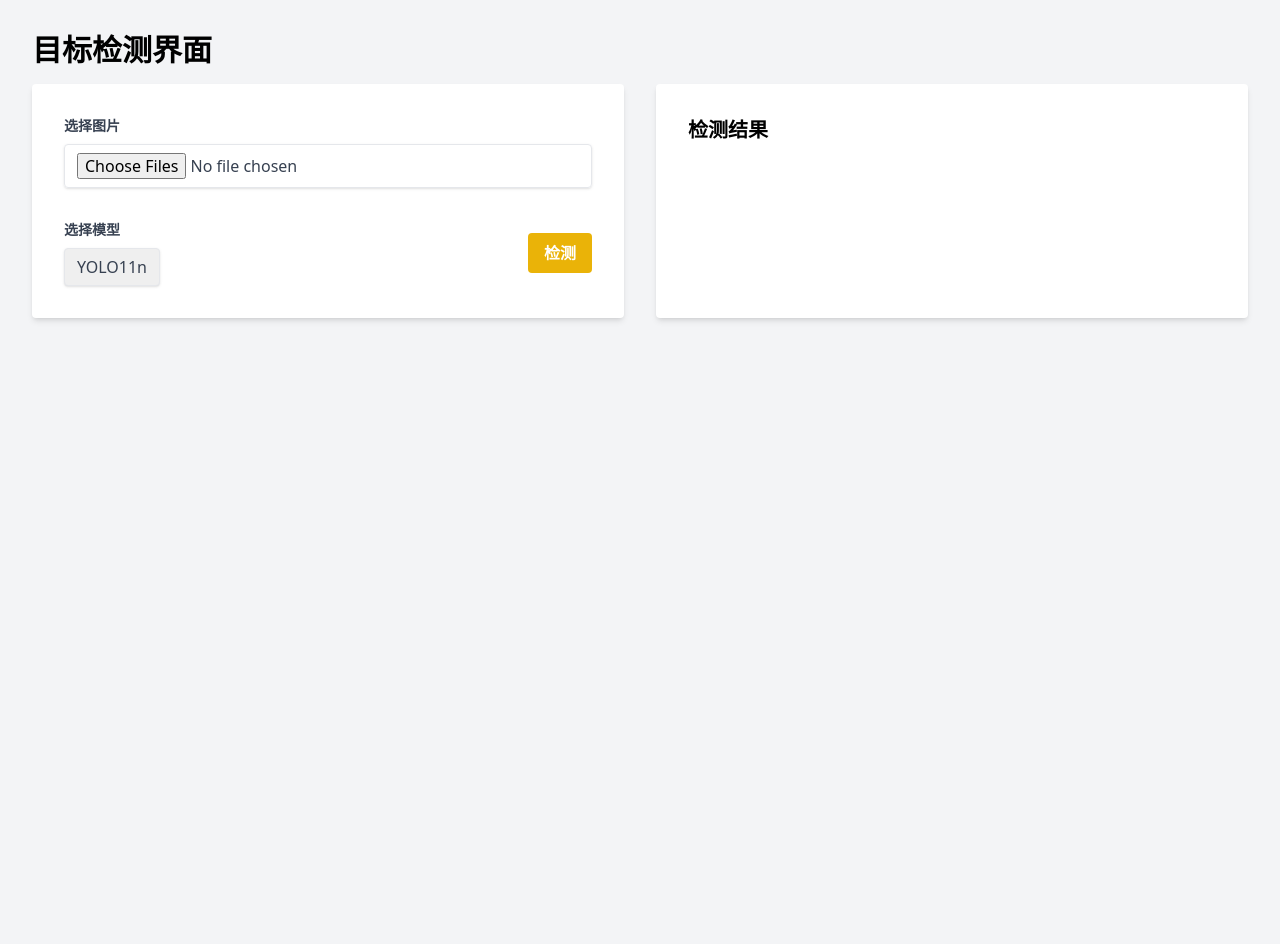
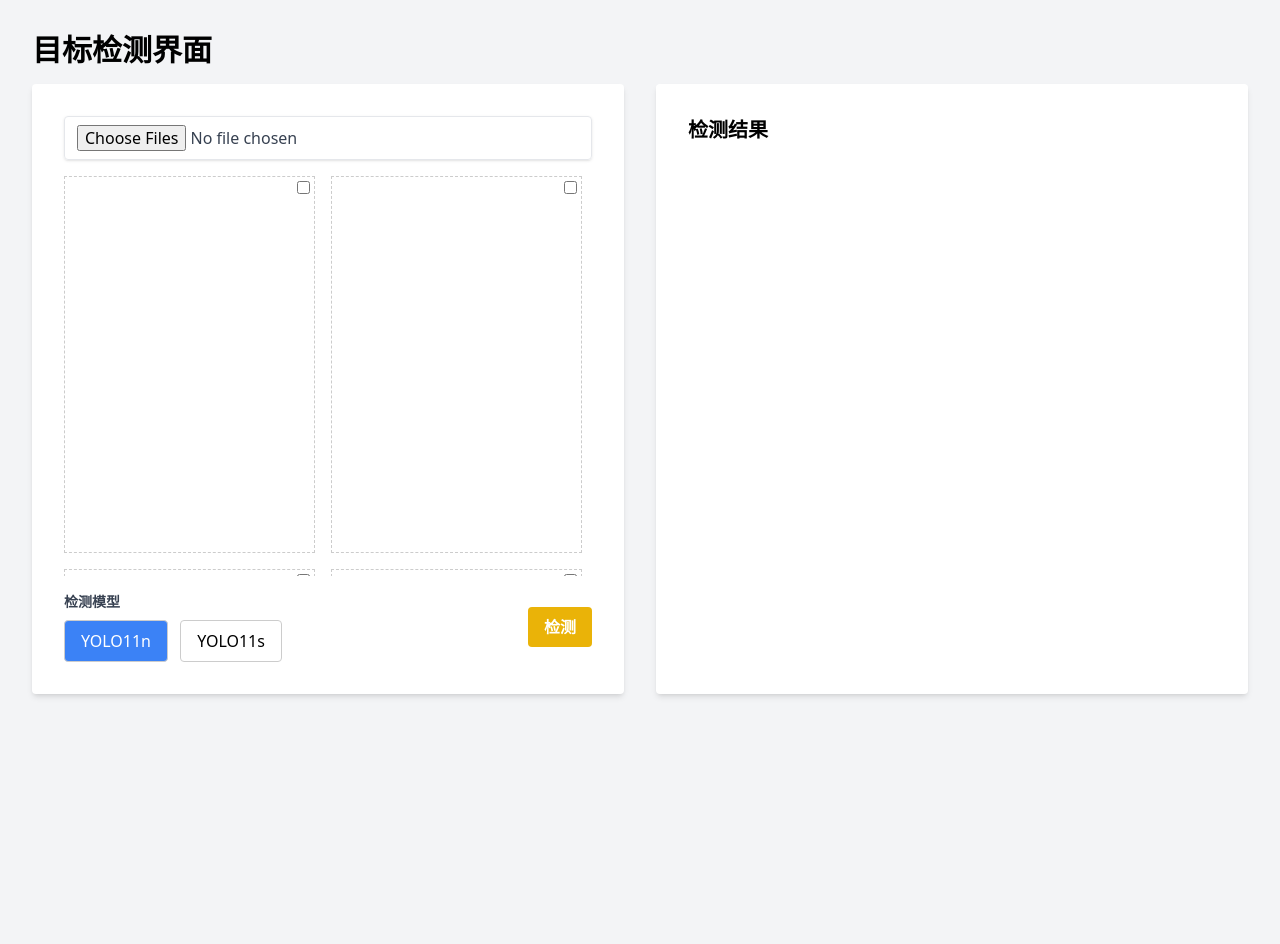
Before and after one commit to alipeach/tinker, a Flask app: page / in a window 1280 px wide. Shown: the top 944 px of the page. Run offline with Flask 3, Linux system fonts and the light colour scheme; some libraries are stand-ins or nearby versions.

Commit message:
add:目标检测第二个可用版本

```diff
--- a/flask-object-detection/templates/index.html
+++ b/flask-object-detection/templates/index.html
@@ -12,14 +12,33 @@
             display: grid;
             grid-template-columns: repeat(2, 1fr);
             gap: 1rem;
+            width: 100%;
+            min-height: 400px;
             max-height: 400px;
             overflow-y: auto;
+            /* 添加内边距，防止滚动条遮挡勾选框 */
+            padding-right: 10px;
+        }
+
+        .image-wrapper {
+            position: relative;
         }
 
         .image-container img {
             width: 100%;
             height: auto;
             object-fit: cover;
+        }
+
+        .image-placeholder {
+            border: 1px dashed #ccc;
+            aspect-ratio: 200 / 300;
+        }
+
+        .checkbox {
+            position: absolute;
+            top: 5px;
+            right: 5px;
         }
 
         .layout {
@@ -34,31 +53,47 @@
         .right {
             flex: 1;
         }
+
+        .model-item {
+            display: inline-block;
+            padding: 0.5rem 1rem;
+            border: 1px solid #ccc;
+            border-radius: 0.25rem;
+            margin-right: 0.5rem;
+            cursor: pointer;
+            transition: background-color 0.3s ease;
+        }
+
+        .model-item.selected {
+            background-color: #3b82f6;
+            color: white;
+        }
     </style>
     <script>
         let selectedFiles = [];
-        let currentImageIndex = 0;
+        let currentCheckedIndex = -1; // 初始化为 -1 表示没有选中任何图片
+        let selectedModel = 'YOLO11n';
 
         async function loadImagesOnSelect() {
             const files = document.getElementById('images').files;
             selectedFiles = [];
             for (let i = 0; i < files.length; i++) {
-                selectedFiles.push(files[i]);
+                if (files[i].type.match('image.*')) {
+                    selectedFiles.push(files[i]);
+                }
             }
-            selectedFiles = selectedFiles.slice(0, 4);
-            currentImageIndex = 0;
-            updateImageDisplay();
+            currentCheckedIndex = -1;
+            await updateImageDisplay();
         }
 
         async function detect() {
-            if (selectedFiles.length === 0) {
+            if (currentCheckedIndex === -1) {
                 alert('未选择图片');
                 return;
             }
-            const model = document.getElementById('model').value;
             const formData = new FormData();
-            formData.append('model', model);
-            formData.append('image', selectedFiles[currentImageIndex]);
+            formData.append('model', selectedModel);
+            formData.append('image', selectedFiles[currentCheckedIndex]);
             const response = await fetch('/detect', {
                 method: 'POST',
                 body: formData
@@ -71,23 +106,95 @@
         async function updateImageDisplay() {
             const imageContainer = document.getElementById('image-container');
             imageContainer.innerHTML = '';
-            selectedFiles.forEach((file, index) => {
-                const reader = new FileReader();
-                reader.onload = function (e) {
+            if (selectedFiles.length === 0) {
+                for (let i = 0; i < 4; i++) {
+                    const wrapper = document.createElement('div');
+                    wrapper.classList.add('image-wrapper');
+
+                    const placeholder = document.createElement('div');
+                    placeholder.classList.add('image-placeholder');
+
+                    const checkbox = document.createElement('input');
+                    checkbox.type = 'checkbox';
+                    checkbox.classList.add('checkbox');
+                    checkbox.addEventListener('change', () => {
+                        handleCheckboxChange(i);
+                    });
+                    if (i === currentCheckedIndex) {
+                        checkbox.checked = true;
+                    }
+
+                    wrapper.appendChild(placeholder);
+                    wrapper.appendChild(checkbox);
+                    imageContainer.appendChild(wrapper);
+                }
+            } else {
+                const promises = selectedFiles.map((file) => {
+                    return new Promise((resolve) => {
+                        const reader = new FileReader();
+                        reader.onload = function (e) {
+                            resolve(e.target.result);
+                        };
+                        reader.readAsDataURL(file);
+                    });
+                });
+
+                const imageDataUrls = await Promise.all(promises);
+
+                imageDataUrls.forEach((dataUrl, index) => {
+                    const wrapper = document.createElement('div');
+                    wrapper.classList.add('image-wrapper');
+
                     const img = document.createElement('img');
-                    img.src = e.target.result;
-                    img.addEventListener('click', () => {
-                        currentImageIndex = index;
-                        updateImageDisplay();
+                    img.src = dataUrl;
+
+                    const checkbox = document.createElement('input');
+                    checkbox.type = 'checkbox';
+                    checkbox.classList.add('checkbox');
+                    checkbox.addEventListener('change', () => {
+                        handleCheckboxChange(index);
                     });
-                    if (index === currentImageIndex) {
-                        img.classList.add('border', 'border-blue-500', 'border-4');
+                    if (index === currentCheckedIndex) {
+                        checkbox.checked = true;
                     }
-                    imageContainer.appendChild(img);
-                };
-                reader.readAsDataURL(file);
+
+                    wrapper.appendChild(img);
+                    wrapper.appendChild(checkbox);
+                    imageContainer.appendChild(wrapper);
+                });
+            }
+        }
+
+        function handleCheckboxChange(index) {
+            const checkboxes = document.querySelectorAll('.checkbox');
+            if (currentCheckedIndex === index) {
+                currentCheckedIndex = -1; // 取消选中
+                checkboxes[index].checked = false;
+            } else {
+                if (currentCheckedIndex!== -1) {
+                    checkboxes[currentCheckedIndex].checked = false;
+                }
+                currentCheckedIndex = index; // 选中当前图片
+                checkboxes[index].checked = true;
+            }
+        }
+
+        function selectModel(model) {
+            selectedModel = model;
+            const modelItems = document.querySelectorAll('.model-item');
+            modelItems.forEach(item => {
+                item.classList.remove('selected');
+                if (item.dataset.model === model) {
+                    item.classList.add('selected');
+                }
             });
         }
+
+        // 页面加载时调用更新函数
+        window.onload = function () {
+            updateImageDisplay();
+            selectModel('YOLO11n');
+        };
     </script>
 </head>
 
@@ -98,21 +205,21 @@
             <div class="left bg-white shadow-md rounded p-8">
                 <form enctype="multipart/form-data" class="mb-4">
                     <div class="mb-4">
-                        <label class="block text-gray-700 text-sm font-bold mb-2" for="images">选择图片</label>
                         <input class="shadow appearance-none border rounded w-full py-2 px-3 text-gray-700 leading-tight focus:outline-none focus:shadow-outline"
-                            id="images" type="file" multiple onchange="loadImagesOnSelect()">
+                            id="images" type="file" multiple accept="image/*" onchange="loadImagesOnSelect()">
                     </div>
                 </form>
                 <div class="image-container" id="image-container"></div>
                 <div class="flex justify-between items-center mt-4">
                     <div>
-                        <label class="block text-gray-700 text-sm font-bold mb-2" for="model">选择模型</label>
-                        <select class="shadow appearance-none border rounded w-full py-2 px-3 text-gray-700 leading-tight focus:outline-none focus:shadow-outline"
-                            id="model">
+                        <label class="block text-gray-700 text-sm font-bold mb-2">检测模型</label>
+                        <div>
                             {% for model in models %}
-                            <option value="{{ model }}" {% if model == 'YOLO11n' %}selected{% endif %}>{{ model }}</option>
+                            <div class="model-item" data-model="{{ model }}" onclick="selectModel('{{ model }}')">
+                                {{ model }}
+                            </div>
                             {% endfor %}
-                        </select>
+                        </div>
                     </div>
                     <button class="bg-yellow-500 hover:bg-yellow-700 text-white font-bold py-2 px-4 rounded focus:outline-none focus:shadow-outline"
                         type="button" onclick="detect()">检测</button>
```
